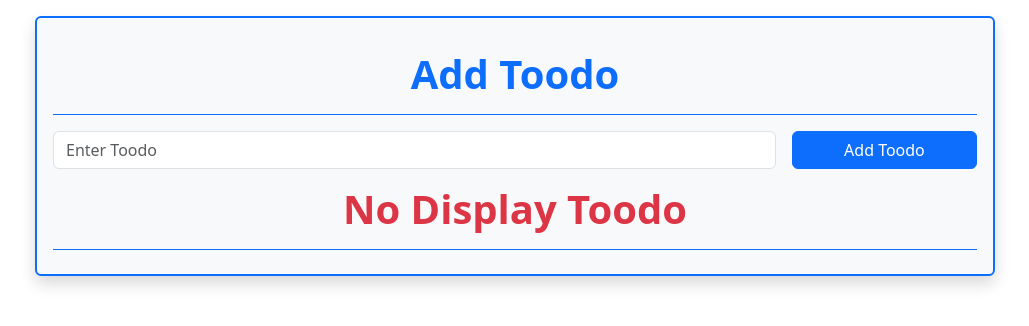
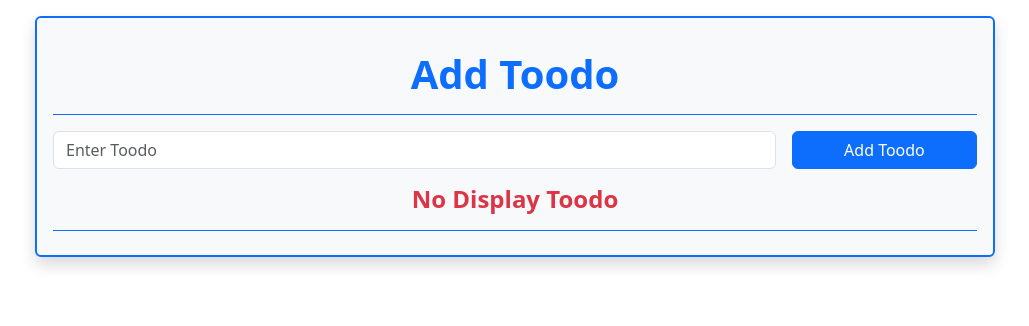
Before and after one commit to akashjadhav3348/toodos-with-redux, a React (Vite) app: page / in a window 1280 px wide. Shown: the top 326 px of the page, without its empty margins (125-1154 px from the left). Built offline with nearby package versions, Linux system fonts and the light colour scheme.

Commit message:
new Changes

```diff
--- a/src/componants/DisplyToodos.jsx
+++ b/src/componants/DisplyToodos.jsx
@@ -7,7 +7,7 @@ const DisplyToodos = () => {
     return (
         <>
             <div>
-                {(todos.length === 0) ? (<h6 className='text-center mt-3 text-danger fw-bold fs-1 border-bottom border-primary pb-3' >No Display Toodo</h6>) : null}
+                {(todos.length === 0) ? (<h4 className='text-center mt-3 text-danger fw-bold fs-4 border-bottom border-primary pb-3' >No Display Toodo</h4>) : null}
                 {
                     todos.map((item, index) => <ToodosItem todoTest={item} key={index} index={index} />)
                 }
```
